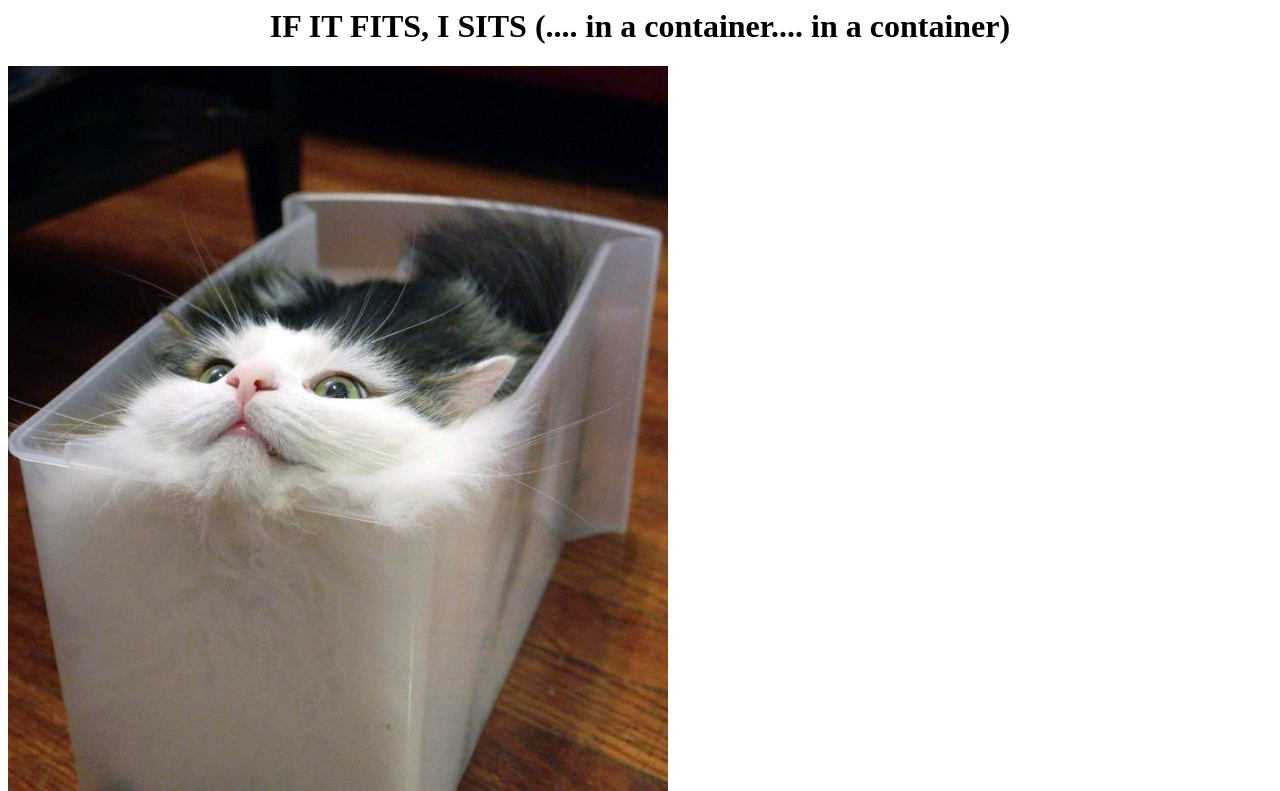
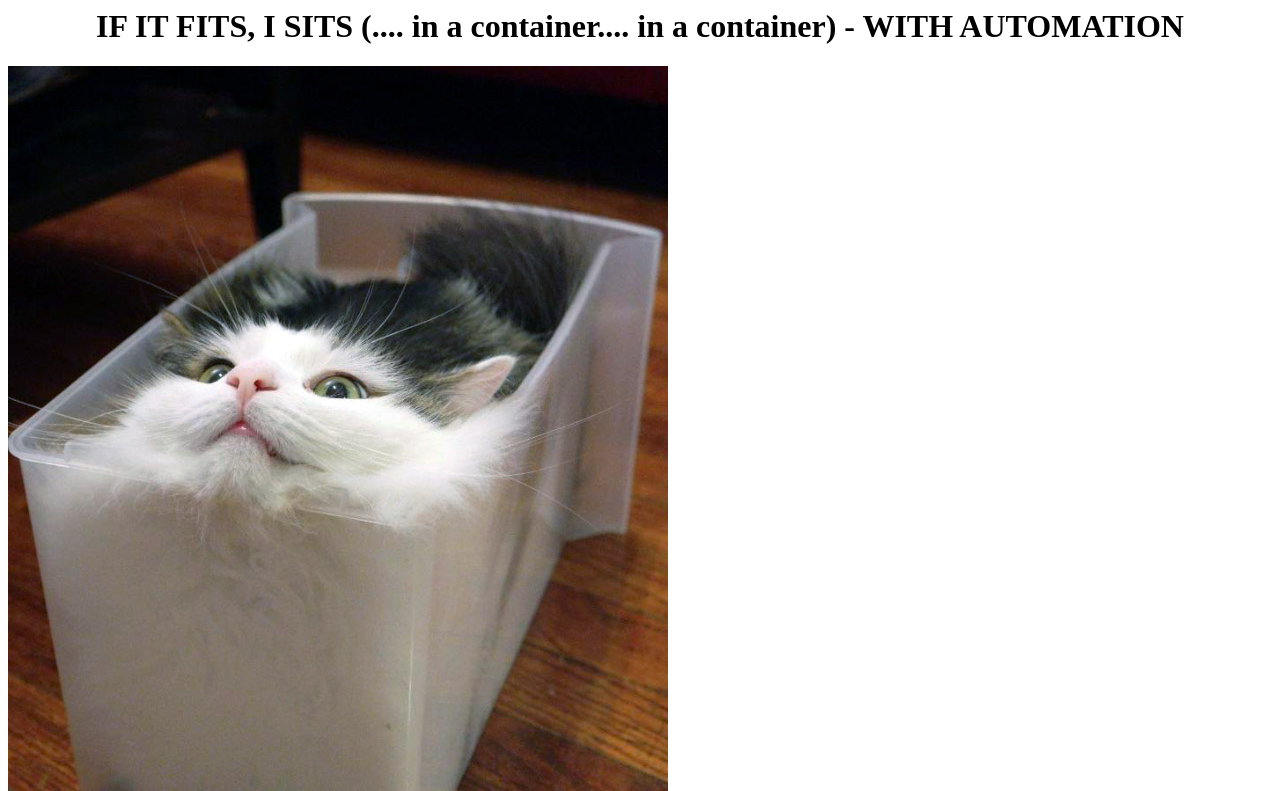
Before and after one commit to ruchir-panchamukhi/pipeline-demo, a plain HTML site: page index.html in a window 1280 px wide. Shown: the top 791 px of the page. Drawn offline with Linux system fonts and the light colour scheme.

Commit message:
test pipeline

```diff
--- a/index.html
+++ b/index.html
@@ -3,7 +3,7 @@
 		<title> Container of cats </title>
 	</head>
 	<body>
-		<center><h1> IF IT FITS, I SITS (.... in a container.... in a container)  </h1></center>
+		<center><h1> IF IT FITS, I SITS (.... in a container.... in a container) - WITH AUTOMATION </h1></center>
 
 		<section id="photos">
 			<img src="containerandcat1.jpg" alt="container and a cat">
```
